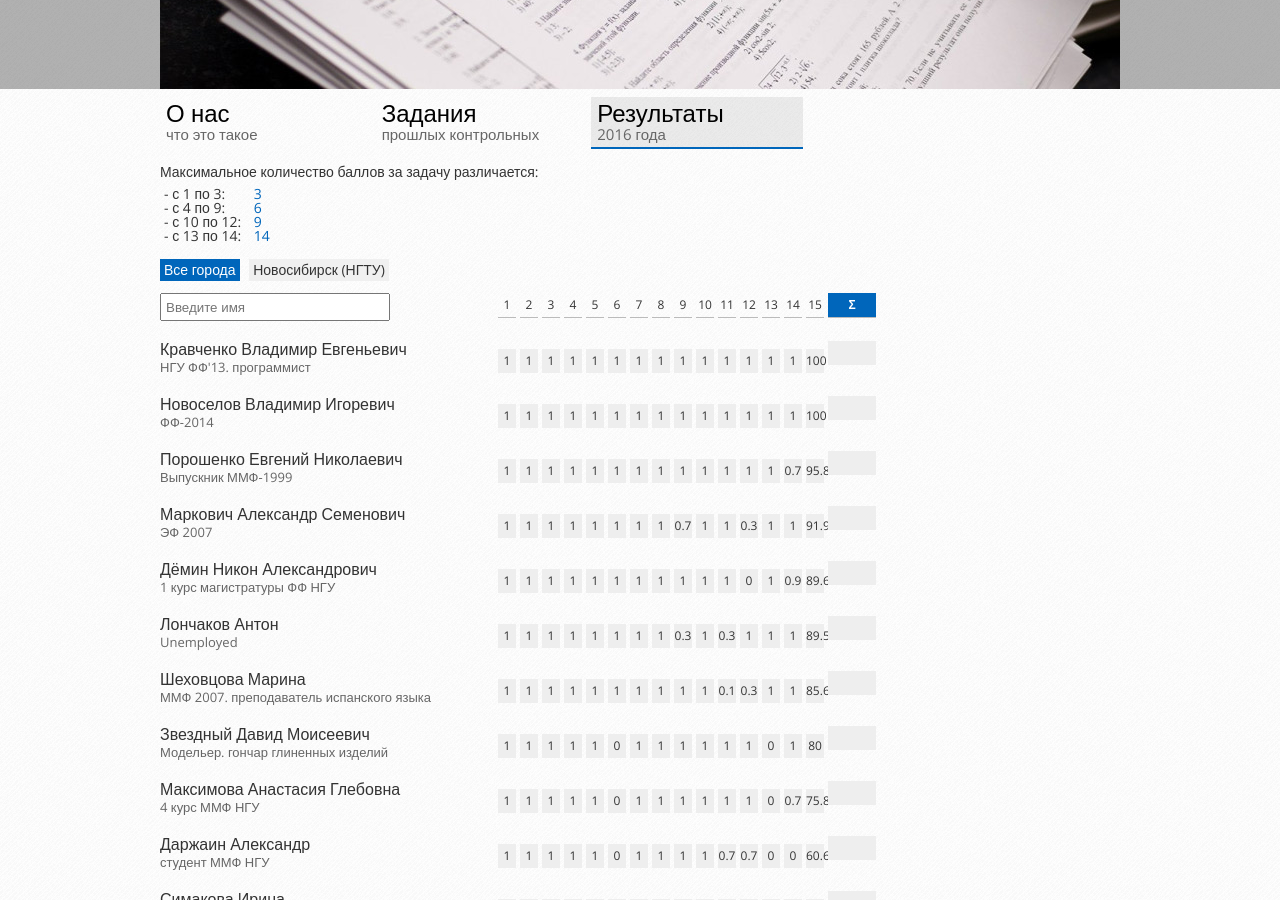
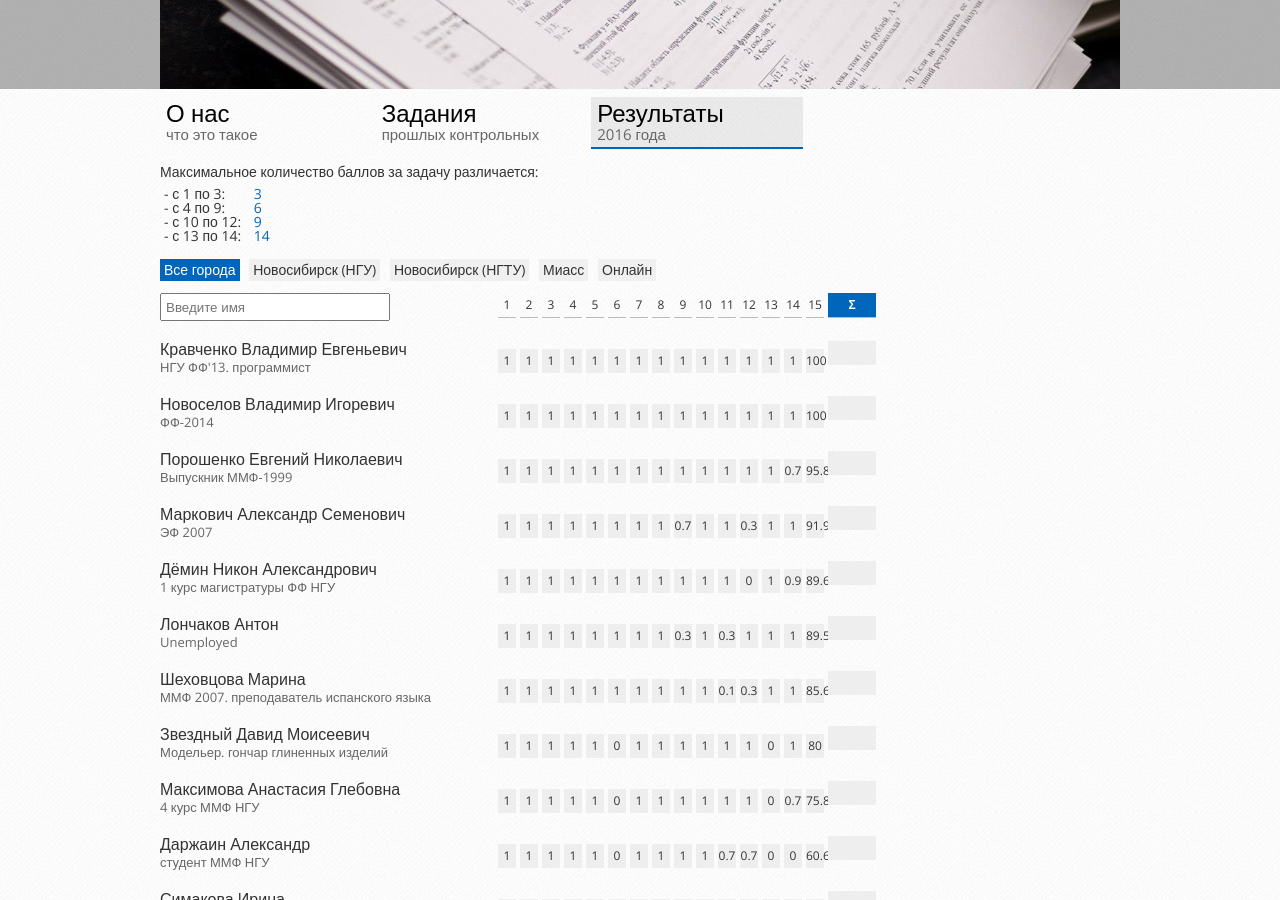
Before and after one commit to kontrsumma/kontrsumma.github.io, a Jekyll site: the page built from results.html, in a window 1280 px wide and 900 px high, scrolled down 332 px. Built offline with Jekyll 4.4.1, drawn with Linux system fonts in a browser that asks for light colours; nearby versions of some CDN libraries.

Commit message:
Update results.html

```diff
--- a/results.html
+++ b/results.html
@@ -15,12 +15,12 @@ description: Доступны результаты Контрольной сум
 
 <div class="cities">
 	<div data-city="*" class="cities__item _active">Все города</div>
-	<!--<div data-city="nsk-nsu" class="cities__item">Новосибирск (НГУ)</div>-->
+	<div data-city="nsk-nsu" class="cities__item">Новосибирск (НГУ)</div>
 	<div data-city="nsk-nstu" class="cities__item">Новосибирск (НГТУ)</div>
-	<!--<div data-city="miass" class="cities__item">Миасс</div>
-	<div data-city="gubkinskiy" class="cities__item">Губкинский</div>
-	<div data-city="novouralsk" class="cities__item">Новоуральск</div>
-	<div data-city="online" class="cities__item">Онлайн</div>-->
+	<div data-city="miass" class="cities__item">Миасс</div>
+	<!--<div data-city="gubkinskiy" class="cities__item">Губкинский</div>
+	<div data-city="novouralsk" class="cities__item">Новоуральск</div>-->
+	<div data-city="online" class="cities__item">Онлайн</div>
 </div>
 
 <div class="results">
```
